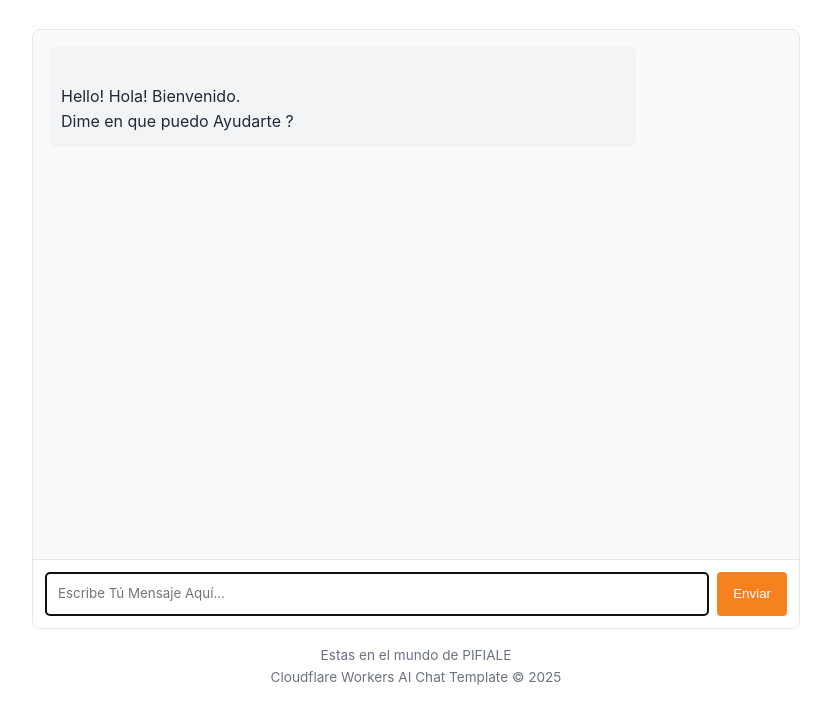
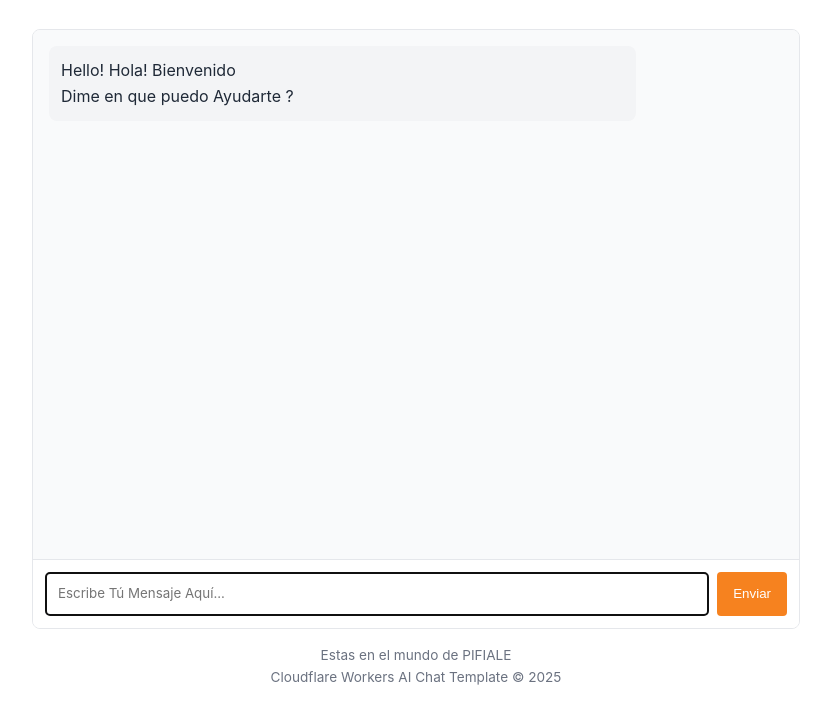
Before and after one commit to ANDY90210/pifialia-ia-2, a website: page public/index.html in a window 1280 px wide. Shown: the part 116-820 px from the top of the page, without its empty margins (224-1055 px from the left). Drawn offline with Linux system fonts and the light colour scheme.

Commit message:
Update index.html

```diff
--- a/public/index.html
+++ b/public/index.html
@@ -151,10 +151,8 @@
 		<div class="chat-container">
 			<div id="chat-messages" class="chat-messages">
 				<div class="message assistant-message">
-					<p>
-						Hello! Hola! Bienvenido.
-						Dime en que puedo Ayudarte ?
-					</p>
+					<p>Hello! Hola! Bienvenido
+						Dime en que puedo Ayudarte ?</p>
 				</div>
 			</div>
 
```
